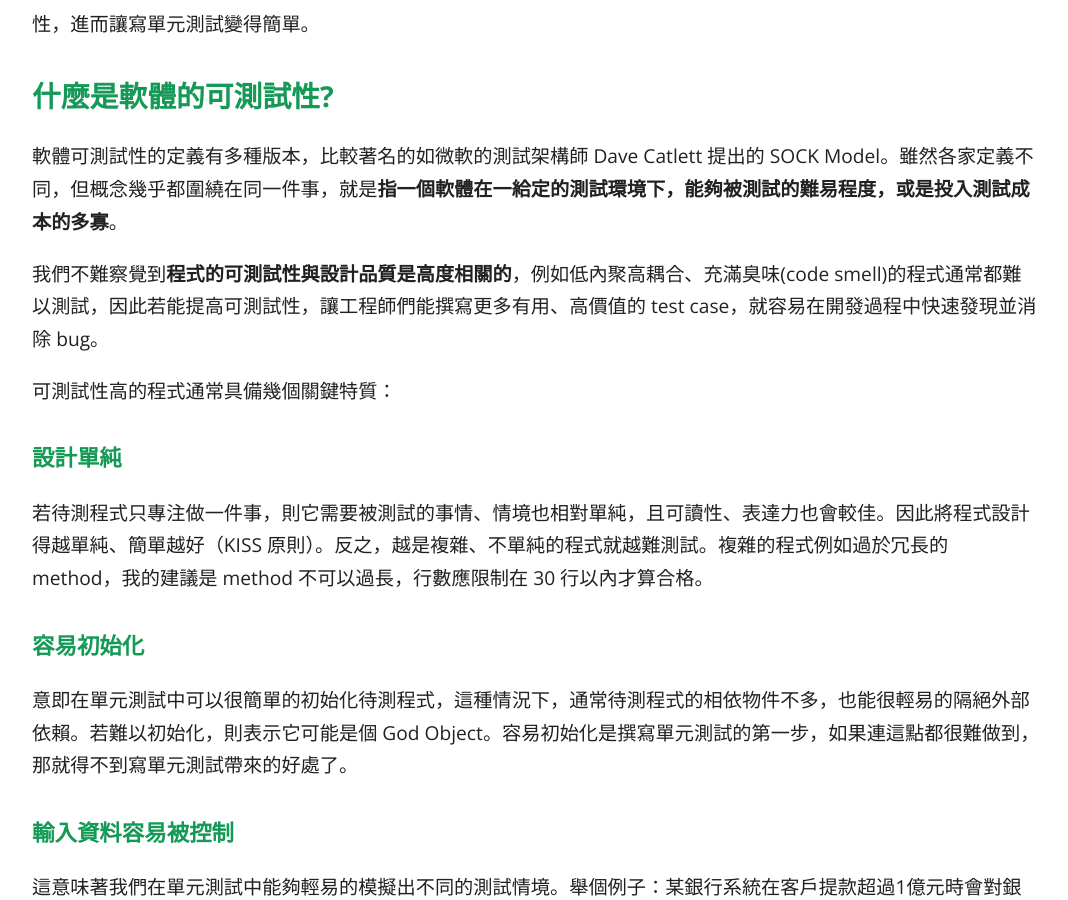
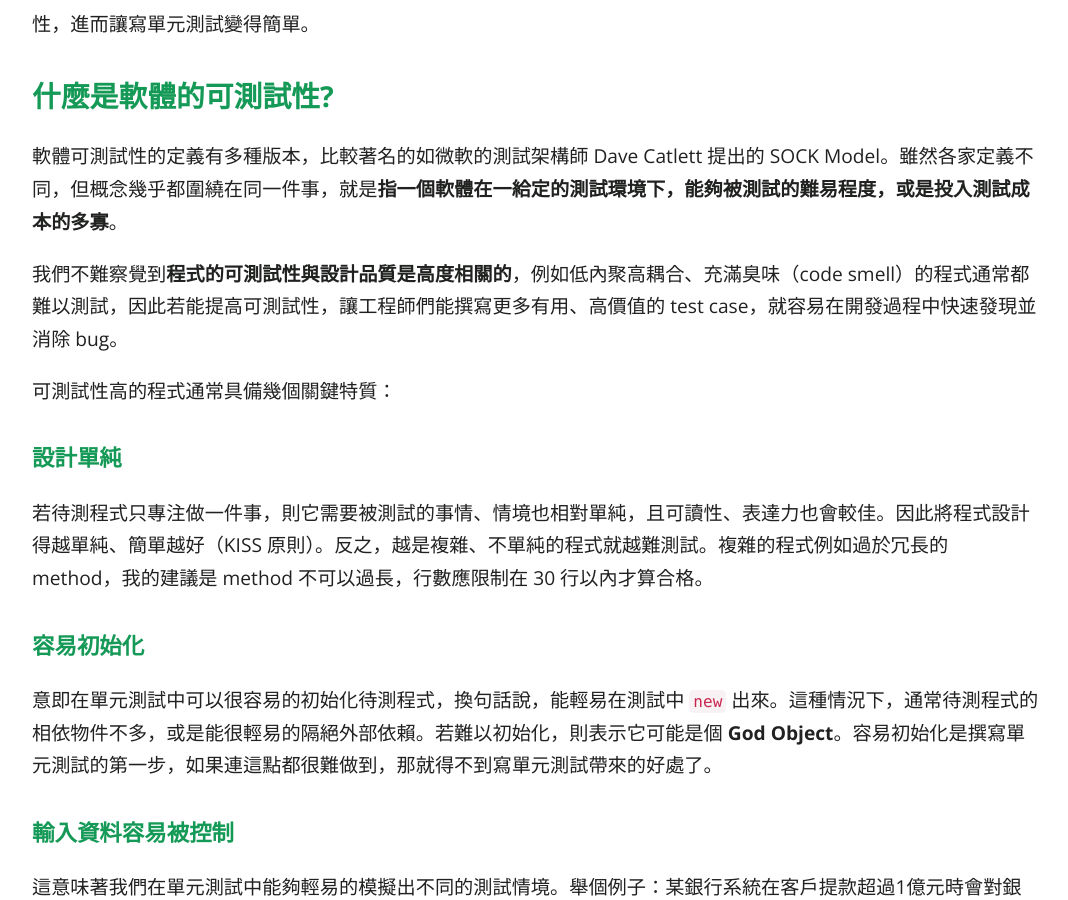
Before and after one commit to KaiSheng714/KaiSheng714.github.io, a Jekyll site: the page built from 2022-07-06-testability.md, in a window 1280 px wide and 900 px high, scrolled down 471 px. Shown: the whole window, without its empty margins (104-1172 px from the left). Built offline with Jekyll 4.4.1, drawn with Linux system fonts in a browser that asks for light colours; comment, search, counter and statistics services are not loaded; some of the changed text lies outside the part shown.

Commit message:
testability

````diff
--- a/2022-07-06-testability.md
+++ b/2022-07-06-testability.md
@@ -14,7 +14,7 @@
 
 軟體可測試性的定義有多種版本，比較著名的如微軟的測試架構師 Dave Catlett 提出的 SOCK Model。雖然各家定義不同，但概念幾乎都圍繞在同一件事，就是**指一個軟體在一給定的測試環境下，能夠被測試的難易程度，或是投入測試成本的多寡**。
 
-我們不難察覺到**程式的可測試性與設計品質是高度相關的**，例如低內聚高耦合、充滿臭味(code smell)的程式通常都難以測試，因此若能提高可測試性，讓工程師們能撰寫更多有用、高價值的 test case，就容易在開發過程中快速發現並消除 bug。
+我們不難察覺到**程式的可測試性與設計品質是高度相關的**，例如低內聚高耦合、充滿臭味（code smell）的程式通常都難以測試，因此若能提高可測試性，讓工程師們能撰寫更多有用、高價值的 test case，就容易在開發過程中快速發現並消除 bug。
 
 可測試性高的程式通常具備幾個關鍵特質：
 
@@ -22,7 +22,7 @@
 若待測程式只專注做一件事，則它需要被測試的事情、情境也相對單純，且可讀性、表達力也會較佳。因此將程式設計得越單純、簡單越好（KISS 原則）。反之，越是複雜、不單純的程式就越難測試。複雜的程式例如過於冗長的 method，我的建議是 method 不可以過長，行數應限制在 30 行以內才算合格。
 
 ### **容易初始化**
-意即在單元測試中可以很簡單的初始化待測程式，這種情況下，通常待測程式的相依物件不多，也能很輕易的隔絕外部依賴。若難以初始化，則表示它可能是個 God Object。容易初始化是撰寫單元測試的第一步，如果連這點都很難做到，那就得不到寫單元測試帶來的好處了。
+意即在單元測試中可以很容易的初始化待測程式，換句話說，能輕易在測試中 `new` 出來。這種情況下，通常待測程式的相依物件不多，或是能很輕易的隔絕外部依賴。若難以初始化，則表示它可能是個 **God Object**。容易初始化是撰寫單元測試的第一步，如果連這點都很難做到，那就得不到寫單元測試帶來的好處了。
 
 ### **輸入資料容易被控制**
 這意味著我們在單元測試中能夠輕易的模擬出不同的測試情境。舉個例子：某銀行系統在客戶提款超過1億元時會對銀行內發出警告通知。這時我們可以在單元測試中控制顧客的提款金額，以便模擬顧客大額提款的情境，而不必真的事先在銀行帳戶準備一筆鉅款。在 Java 的測試中，實務上會透過 mock 技術來模擬各種情境以提高程式的可控制程度。如果程式能有效被控制住，就能被不斷的重複執行測試，加上 CI （Continuous Integration） Server，就能達到自動化測試的境界。
@@ -89,7 +89,13 @@
 ```
 
 ### **減少使用 Singleton / static**
-要在測試中替換一個 static method 是非常困難的。Singleton Pattern 容易造成難以維護的 global state。雖然 Singleton / static 很方便，但它無形之中也帶來了提高耦合度的問題，這兩者都是造成不好測的原因，有可能讓我們難以立即發現問題，畢竟單元測試就是不斷研究如何隔離外部相依。有時候要完全避免使用 static 方法可能還蠻難的，如果可以，那就盡量減少使用頻率。
+要在測試中替換一個 static method 是非常困難的。Singleton Pattern 容易造成難以維護的 global state。例如:
+
+```jav
+DbManager.getConnection()...
+```
+
+雖然 Singleton / static 很方便，但它無形之中也帶來了提高耦合度的問題，這兩者都是造成不好測的原因，它有可能讓我們難以立即發現問題，畢竟單元測試就是**探討如何隔離外部相依**。有時候要完全避免使用 static 方法可能蠻難的，如果可以，那就盡量減少使用頻率。
 
 但有時若是真的不得已，Mockito 3.4 版也提供了 `Mockito.mockStatic`，讓我們可以在單元測試中替換 static 的行為，代價就是測試程式會變得比較複雜、執行測試的時間也會提高。
 
````
